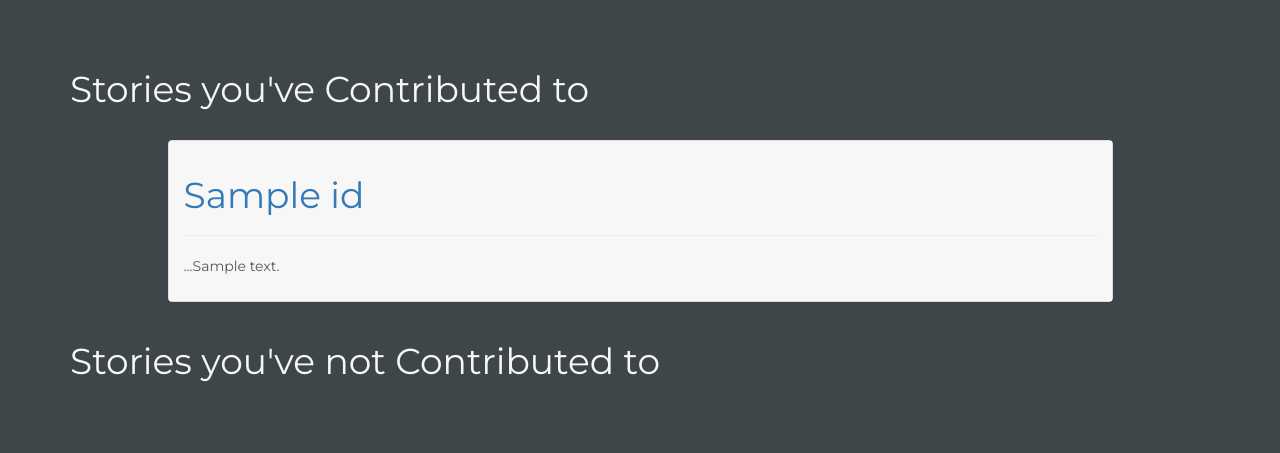
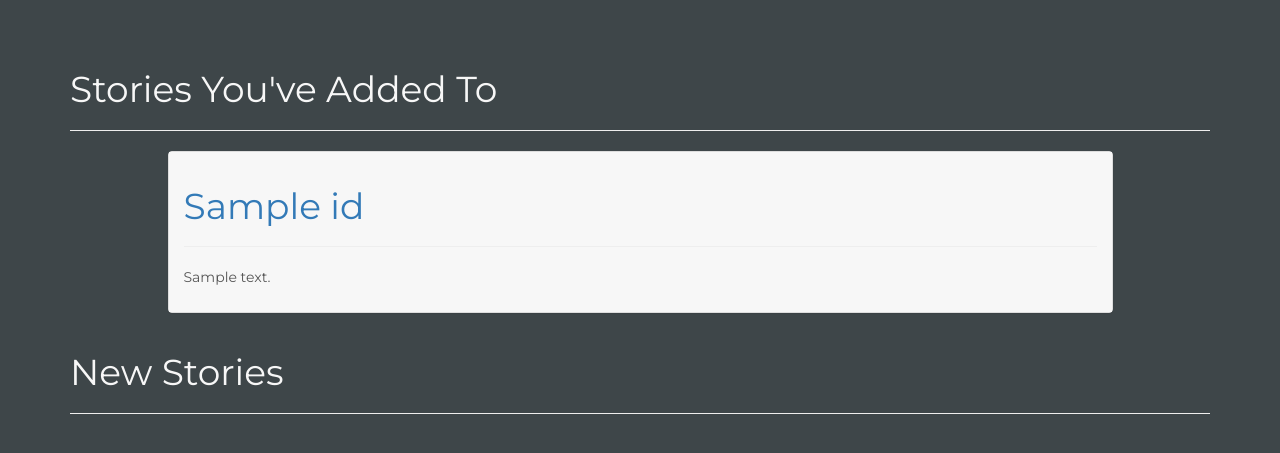
Before and after one commit to Zzcnick/Stumblr, a Flask app: page / in a window 1280 px wide. Shown: the part 50-503 px from the top of the page. Run offline with Flask 2, Linux system fonts and the light colour scheme; a user stored in the database is signed in; tables that the repository leaves empty hold one stand-in row (values such as "Sample post"); some libraries are stand-ins or nearby versions.

Commit message:
Fixed titles in stories.html

```diff
--- a/templates/stories.html
+++ b/templates/stories.html
@@ -17,8 +17,8 @@
 {%block content %}
 
 <div class = "container">
-  <h1>Stories you've Contributed to</h1>
-  <br>
+  <h1>Stories You've Added To</h1>
+  <hr>
 </div>
 
 {%for story in usercontributed %}
@@ -34,7 +34,7 @@
 	      <!-- display story -->
 	      <hr>
 	      <div>
-		<p>...{{ story[2] }}</p>
+		<p>{{ story[2] }}</p>
 	      </div>
 	    </div>
 	  </div>
@@ -48,8 +48,8 @@
 {%endfor %}
 
 <div class="container">
-  <h1>Stories you've not Contributed to</h1>
-  <br>
+  <h1>New Stories</h1>
+  <hr>
 </div>
 
 {%for story in usernotcontributed %}
@@ -61,11 +61,11 @@
 	  <div class="row">
 	    <div class="col-lg-12">
 
-	      <h1><a href="/s/1">{{ story[1]  }}</a></h1>
+	      <h1><a href="/s/{{ story [0] }}">{{ story[1]  }}</a></h1>
 	      <!-- display story -->
 	      <hr>
 	      <div>
-		<p>{{ story[2] }}</p>
+		<p>...{{ story[2] }}</p>
 	      </div>
 	    </div>
 	  </div>
```
